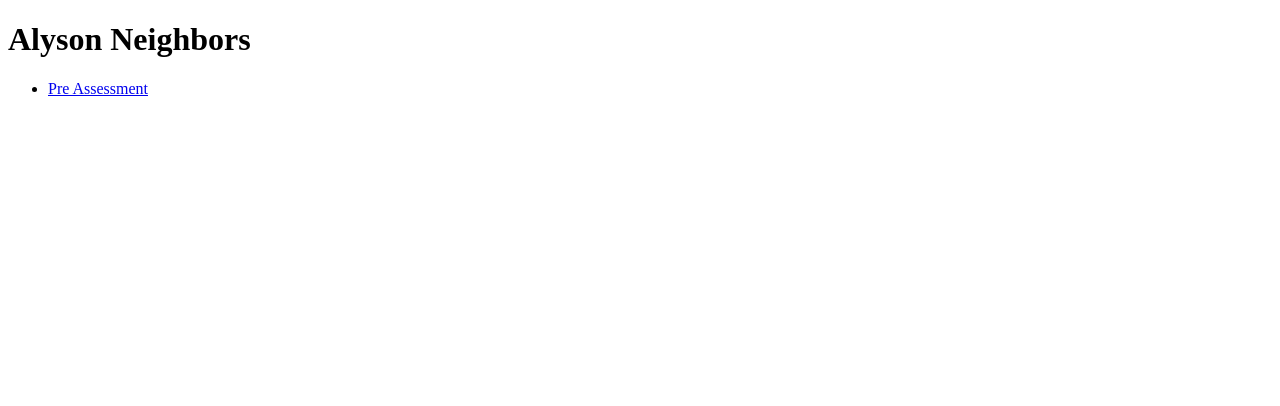
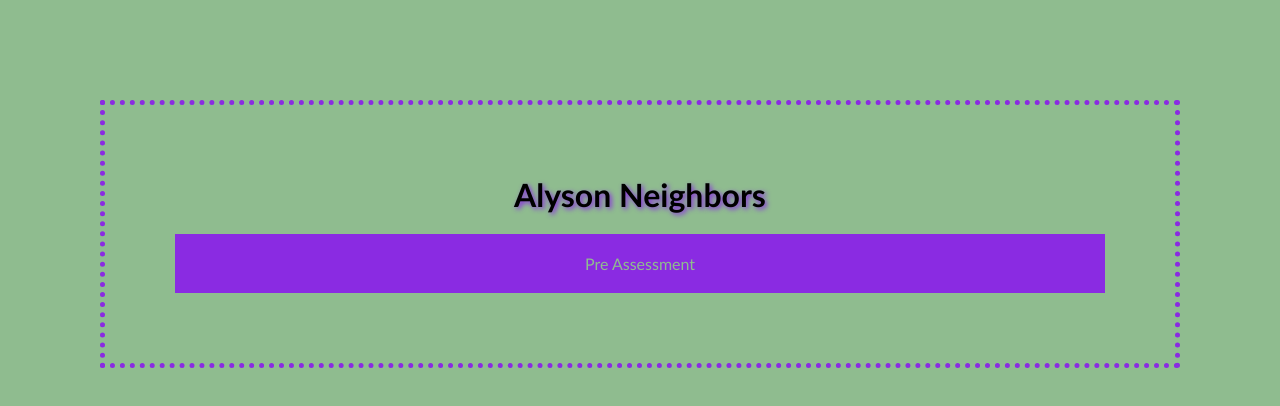
Before and after one commit to Aneighbors/ifsc-3342, a plain HTML site: page index.html in a window 1280 px wide. Drawn offline with Linux system fonts and the light colour scheme.

Commit message:
added css to course page

```diff
--- /dev/null
+++ b/assets/css/style.css
@@ -0,0 +1,32 @@
+* {
+	margin: 0px;
+	padding: 0px;
+}
+
+
+body{
+    margin: 100px;
+background-color: darkseagreen;
+text-align: center;
+padding: 70px;
+border: 5px dotted blueviolet;
+font-family: "Trebuchet MS", Helvetica, sans-serif;
+}
+
+h1{
+    margin-bottom: 20px;
+    text-shadow: 2px 2px 5px blueviolet;
+    font-weight: bold;
+}
+
+Nav{
+    padding: 20px;
+background-color: blueviolet;
+}
+
+ul{
+    list-style-type: none;
+}
+a {color: darkseagreen;
+    text-decoration: none;
+}
--- a/index.html
+++ b/index.html
@@ -4,6 +4,7 @@
     <meta charset="UTF-8">
     <meta http-equiv="X-UA-Compatible" content="IE=edge">
     <meta name="viewport" content="width=device-width, initial-scale=1.0">
+    <link href="assets/css/style.css" rel="stylesheet">
     <title>Document</title>
 </head>
 <body>
@@ -15,5 +16,6 @@
             </li>
         </ul>
     </nav>
+</div>
 </body>
 </html>
```
